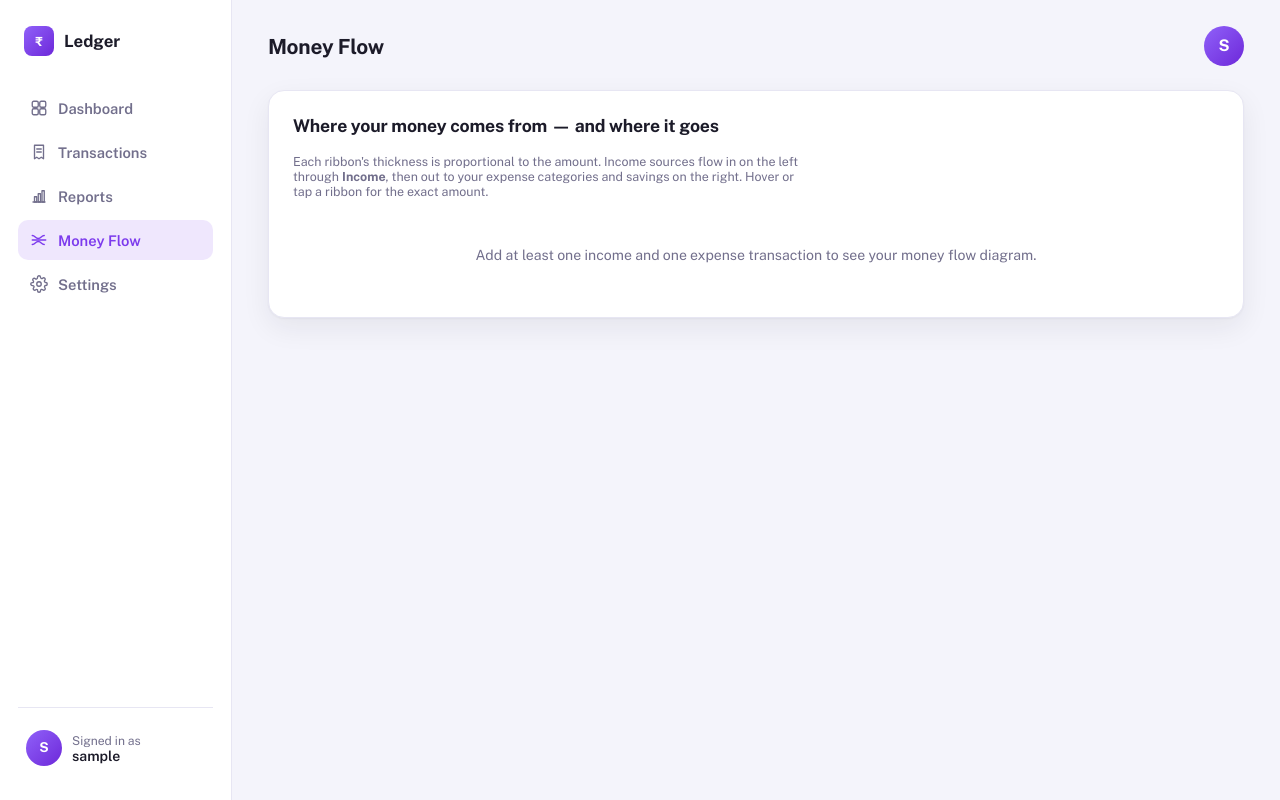
After one commit to rethinavelpandian25-ops/expense-tracker, a Flask app: page /money-flow in a window 1280 px wide. The commit adds this page. Run offline with Flask 3, Linux system fonts and the light colour scheme; the visitor is signed in with stand-in values (Sample User, id 1); data that the repository does not hold is empty.

Commit message:
Add files via upload

```diff
--- a/app.py
+++ b/app.py
@@ -197,6 +197,20 @@ def reports_page():
         theme=current_user.theme or DEFAULT_THEME,
         appearance=current_user.appearance or DEFAULT_APPEARANCE,
         active_nav="charts",
+    )
+
+
+@app.route("/money-flow", methods=["GET"])
+@login_required
+def money_flow_page():
+    return render_template(
+        "money_flow.html",
+        username=current_user.username,
+        email=current_user.email,
+        profile_pic=current_user.profile_pic,
+        theme=current_user.theme or DEFAULT_THEME,
+        appearance=current_user.appearance or DEFAULT_APPEARANCE,
+        active_nav="money_flow",
     )
 
 
@@ -560,6 +574,35 @@ def api_insights():
     return jsonify(result)
 
 
+@app.route("/api/money-flow", methods=["GET"])
+@login_required
+def api_money_flow():
+    # Totals by category, split by income vs. expense — everything the
+    # Money Flow (Sankey) diagram needs to draw income sources flowing
+    # into "Income" and back out to expense categories + savings.
+    txns = Transaction.query.filter_by(user_id=current_user.id).all()
+
+    income_by_category = {}
+    expense_by_category = {}
+    total_income = 0.0
+    total_expense = 0.0
+    for t in txns:
+        if t.type == "income":
+            income_by_category[t.category] = income_by_category.get(t.category, 0) + t.amount
+            total_income += t.amount
+        else:
+            expense_by_category[t.category] = expense_by_category.get(t.category, 0) + t.amount
+            total_expense += t.amount
+
+    return jsonify({
+        "income_by_category": income_by_category,
+        "expense_by_category": expense_by_category,
+        "total_income": round(total_income, 2),
+        "total_expense": round(total_expense, 2),
+        "savings": round(total_income - total_expense, 2),
+    })
+
+
 # ---------------------------------------------------------------------------
 # Flask-Login calls this whenever @login_required blocks an unauthenticated
 # request. Without this override it always redirects to the login page,
--- a/static/css/style.css
+++ b/static/css/style.css
@@ -585,6 +585,70 @@ button:focus-visible, input:focus-visible, select:focus-visible, a:focus-visible
 .chart-box { position: relative; height: 240px; }
 .chart-box canvas { max-width: 100%; }
 
+/* --------------------------------------------------------------------------
+   Money Flow page: hand-built SVG Sankey diagram
+   -------------------------------------------------------------------------- */
+.sankey-caption { margin-bottom: 18px; max-width: 68ch; }
+
+.sankey-wrap {
+  position: relative;
+  width: 100%;
+  overflow-x: auto;
+}
+
+.sankey-svg {
+  width: 100%;
+  height: auto;
+  min-width: 640px; /* below this, horizontal scroll takes over rather than squashing labels unreadable */
+  display: block;
+}
+
+.sankey-node { transition: filter 0.15s ease; }
+.sankey-node:hover { filter: brightness(1.1); }
+
+.sankey-link {
+  cursor: pointer;
+  transition: fill-opacity 0.15s ease;
+}
+.sankey-link:hover, .sankey-link.is-active { fill-opacity: 0.75 !important; }
+
+.sankey-label {
+  font-family: var(--font-body);
+  font-size: 13px;
+  font-weight: 600;
+}
+
+.sankey-sublabel {
+  font-family: var(--font-mono);
+  font-size: 11px;
+}
+
+.sankey-hub-label {
+  font-family: var(--font-body);
+  font-size: 13px;
+  font-weight: 700;
+}
+
+.sankey-tooltip {
+  position: absolute;
+  top: 0;
+  left: 0;
+  background: var(--ink);
+  color: var(--bg);
+  padding: 8px 12px;
+  border-radius: 8px;
+  font-size: 0.8rem;
+  line-height: 1.4;
+  pointer-events: none;
+  opacity: 0;
+  transform: translateY(4px);
+  transition: opacity 0.15s ease, transform 0.15s ease;
+  white-space: nowrap;
+  z-index: 5;
+  box-shadow: var(--shadow);
+}
+.sankey-tooltip.show { opacity: 1; transform: translateY(0); }
+
 /* Reports panel */
 .reports-grid {
   display: grid;
@@ -1013,6 +1077,20 @@ table.txn-table { width: 100%; border-collapse: collapse; }
    -------------------------------------------------------------------------- */
 .page-title { font-size: 1.3rem; font-weight: 700; }
 
+/* Dashboard's greeting header — avatar stacked above "Hi, Name!", replacing
+   the plain "Dashboard" title + top-right avatar used on other pages. */
+.dashboard-greeting {
+  display: flex;
+  flex-direction: column;
+  align-items: flex-start;
+  gap: 10px;
+  text-decoration: none;
+  color: inherit;
+  width: fit-content;
+}
+.dashboard-greeting:hover .avatar { filter: brightness(1.05); }
+.dashboard-greeting .greeting-text { font-size: 1.3rem; font-weight: 700; color: var(--ink); }
+
 /* --------------------------------------------------------------------------
    Password show/hide toggle — used on login, signup, and Settings
    -------------------------------------------------------------------------- */
@@ -1245,7 +1323,7 @@ table.txn-table { width: 100%; border-collapse: collapse; }
 .mobile-bottom-nav button, .mobile-bottom-nav a {
   border: none;
   background: none;
-  padding: 9px 14px;
+  padding: 9px 10px;
   border-radius: 10px;
   cursor: pointer;
   color: var(--muted);
--- /dev/null
+++ b/static/js/money-flow.js
@@ -0,0 +1,305 @@
+// ---------------------------------------------------------------------------
+// Hand-built Sankey diagram — no chart library dependency by design. A
+// three-column flow (income sources -> "Income" hub -> expense categories +
+// savings) is simple enough to lay out directly, and after a CDN chart
+// plugin (jspdf-autotable) turned out to be an unreliable dependency in
+// this project before, a self-contained implementation is the safer bet
+// for something this central to the page.
+// ---------------------------------------------------------------------------
+
+const MAX_INCOME_NODES = 5;   // top N income categories; rest collapse into "Other income"
+const MAX_EXPENSE_NODES = 7;  // top N expense categories; rest collapse into "Other expenses"
+
+const account = window.LEDGER_USER || { username: "", profile_pic: null };
+
+const currency = (n) =>
+  "₹" + Number(n).toLocaleString("en-IN", { minimumFractionDigits: 2, maximumFractionDigits: 2 });
+
+const cssVar = (name) => getComputedStyle(document.documentElement).getPropertyValue(name).trim();
+
+document.addEventListener("DOMContentLoaded", () => {
+  renderAvatars();
+  loadMoneyFlow();
+});
+
+function renderAvatars() {
+  const avatarBtn = document.getElementById("avatarBtn");
+  const sidebarAvatar = document.getElementById("sidebarAvatar");
+  [avatarBtn, sidebarAvatar].forEach((el) => {
+    if (!el) return;
+    if (account.profile_pic) {
+      el.innerHTML = `<img src="${account.profile_pic}" alt="Profile photo" />`;
+    } else {
+      el.textContent = (account.username || "?").charAt(0).toUpperCase();
+    }
+  });
+}
+
+async function apiFetch(url, options = {}) {
+  const res = await fetch(url, {
+    headers: { "Content-Type": "application/json" },
+    ...options,
+  });
+  if (res.status === 401) {
+    window.location.href = "/login";
+    throw new Error("Not authenticated");
+  }
+  const data = await res.json();
+  if (!res.ok) throw new Error(data.error || "Request failed");
+  return data;
+}
+
+async function loadMoneyFlow() {
+  try {
+    const data = await apiFetch("/api/money-flow");
+    renderMoneyFlow(data);
+  } catch (err) {
+    document.getElementById("sankeyEmptyState").style.display = "block";
+    document.getElementById("sankeyEmptyState").textContent = "Couldn't load your money flow right now — try refreshing the page.";
+  }
+}
+
+// Collapses long tails of small categories into a single "Other" bucket so
+// the diagram stays readable regardless of how many categories someone has.
+function topCategoriesWithOther(byCategory, maxNodes, otherLabel) {
+  const entries = Object.entries(byCategory).filter(([, v]) => v > 0).sort((a, b) => b[1] - a[1]);
+  if (entries.length <= maxNodes) {
+    return entries.map(([id, value]) => ({ id, value }));
+  }
+  const top = entries.slice(0, maxNodes - 1).map(([id, value]) => ({ id, value }));
+  const otherTotal = entries.slice(maxNodes - 1).reduce((s, [, v]) => s + v, 0);
+  if (otherTotal > 0) top.push({ id: otherLabel, value: otherTotal });
+  return top;
+}
+
+function renderMoneyFlow(data) {
+  const incomeEntries = topCategoriesWithOther(data.income_by_category, MAX_INCOME_NODES, "Other income");
+  const expenseEntries = topCategoriesWithOther(data.expense_by_category, MAX_EXPENSE_NODES, "Other expenses");
+  const savings = data.savings;
+
+  const emptyState = document.getElementById("sankeyEmptyState");
+  const wrap = document.getElementById("sankeyWrap");
+  const shortfallNote = document.getElementById("shortfallNote");
+
+  if (!incomeEntries.length || !expenseEntries.length) {
+    emptyState.style.display = "block";
+    wrap.style.display = "none";
+    shortfallNote.style.display = "none";
+    return;
+  }
+
+  emptyState.style.display = "none";
+  wrap.style.display = "block";
+
+  if (savings <= 0) {
+    shortfallNote.style.display = "block";
+    shortfallNote.textContent = savings < 0
+      ? `You've spent ${currency(Math.abs(savings))} more than you've earned so far, so there's no surplus flowing to savings yet — the diagram shows income flowing entirely to expenses.`
+      : `Income and expenses are exactly balanced — there's no surplus flowing to savings yet.`;
+  } else {
+    shortfallNote.style.display = "none";
+  }
+
+  drawSankey(incomeEntries, expenseEntries, Math.max(0, savings));
+}
+
+// ---------------------------------------------------------------------------
+// Layout
+// ---------------------------------------------------------------------------
+function layoutColumn(nodes, height, gap) {
+  const total = nodes.reduce((s, n) => s + n.value, 0) || 1;
+  const totalGap = gap * Math.max(0, nodes.length - 1);
+  const avail = Math.max(0, height - totalGap);
+  let y = 0;
+  nodes.forEach((n) => {
+    const h = Math.max(6, (n.value / total) * avail);
+    n.y0 = y;
+    n.y1 = y + h;
+    y += h + gap;
+  });
+  return nodes;
+}
+
+// Divides `height` into slots proportional to each node's value, in the
+// given order, with no gaps — used for the two edges of the "Income" hub,
+// whose incoming/outgoing totals must exactly match its own height.
+function layoutSlots(nodesInOrder, totalValue, height) {
+  let y = 0;
+  return nodesInOrder.map((n) => {
+    const h = totalValue > 0 ? (n.value / totalValue) * height : 0;
+    const slot = { y0: y, y1: y + h };
+    y += h;
+    return slot;
+  });
+}
+
+const INCOME_PALETTE = ["#2563eb", "#0ea5e9", "#0d9488", "#6366f1", "#0891b2", "#64748b"];
+const EXPENSE_PALETTE = ["#dc2626", "#f97316", "#d946ef", "#e11d48", "#c2410c", "#a855f7", "#ef4444", "#f43f5e"];
+const SAVINGS_COLOR = "#16a34a";
+
+function buildSankeyModel(incomeEntries, expenseEntries, savings, width, height) {
+  const gap = 8;
+  const nodeWidth = 14;
+  const totalIncome = incomeEntries.reduce((s, n) => s + n.value, 0);
+
+  const leftNodes = incomeEntries.map((n, i) => ({ ...n, color: INCOME_PALETTE[i % INCOME_PALETTE.length] }))
+    .sort((a, b) => b.value - a.value);
+  layoutColumn(leftNodes, height, gap);
+
+  const rightRaw = expenseEntries.map((n, i) => ({ ...n, color: EXPENSE_PALETTE[i % EXPENSE_PALETTE.length] }));
+  if (savings > 0) rightRaw.push({ id: "Savings", value: savings, color: SAVINGS_COLOR, isSavings: true });
+  const rightNodes = rightRaw.sort((a, b) => b.value - a.value);
+  layoutColumn(rightNodes, height, gap);
+
+  const leftSlots = layoutSlots(leftNodes, totalIncome, height);
+  const rightSlots = layoutSlots(rightNodes, totalIncome, height);
+
+  const leftX = 0;
+  const rightX = width - nodeWidth;
+  const midX = width / 2;
+  const incomeNode = { id: "Income", value: totalIncome, x: midX - nodeWidth / 2, y0: 0, y1: height };
+
+  const links = [];
+  leftNodes.forEach((n, i) => {
+    links.push({
+      x0: leftX + nodeWidth, x1: incomeNode.x,
+      y0top: n.y0, y0bot: n.y1,
+      y1top: leftSlots[i].y0, y1bot: leftSlots[i].y1,
+      color: n.color, label: n.id, value: n.value,
+    });
+  });
+  rightNodes.forEach((n, i) => {
+    links.push({
+      x0: incomeNode.x + nodeWidth, x1: rightX,
+      y0top: rightSlots[i].y0, y0bot: rightSlots[i].y1,
+      y1top: n.y0, y1bot: n.y1,
+      color: n.color, label: n.id, value: n.value,
+    });
+  });
+
+  return { leftNodes, rightNodes, incomeNode, links, leftX, rightX, nodeWidth, totalIncome };
+}
+
+// ---------------------------------------------------------------------------
+// SVG rendering
+// ---------------------------------------------------------------------------
+const SVG_NS = "http://www.w3.org/2000/svg";
+
+function svgEl(tag, attrs) {
+  const el = document.createElementNS(SVG_NS, tag);
+  Object.entries(attrs || {}).forEach(([k, v]) => el.setAttribute(k, v));
+  return el;
+}
+
+function linkPath(l) {
+  const midX = (l.x0 + l.x1) / 2;
+  return `M${l.x0},${l.y0top} C${midX},${l.y0top} ${midX},${l.y1top} ${l.x1},${l.y1top} ` +
+    `L${l.x1},${l.y1bot} C${midX},${l.y1bot} ${midX},${l.y0bot} ${l.x0},${l.y0bot} Z`;
+}
+
+function drawSankey(incomeEntries, expenseEntries, savings) {
+  const svg = document.getElementById("sankeySvg");
+  const tooltip = document.getElementById("sankeyTooltip");
+  svg.innerHTML = "";
+
+  const width = 960;
+  const height = Math.max(420, (incomeEntries.length + expenseEntries.length + (savings > 0 ? 1 : 0)) * 26);
+  svg.setAttribute("viewBox", `0 0 ${width} ${height + 24}`);
+
+  const model = buildSankeyModel(incomeEntries, expenseEntries, savings, width, height);
+  const g = svgEl("g", { transform: "translate(0,12)" });
+  svg.appendChild(g);
+
+  const inkColor = cssVar("--ink");
+  const mutedColor = cssVar("--muted");
+
+  // Links (drawn first so nodes sit on top)
+  model.links.forEach((l) => {
+    const path = svgEl("path", {
+      d: linkPath(l),
+      fill: l.color,
+      "fill-opacity": "0.45",
+      class: "sankey-link",
+    });
+    path.addEventListener("mouseenter", (e) => showTooltip(e, l.label, l.value, path));
+    path.addEventListener("mousemove", (e) => positionTooltip(e));
+    path.addEventListener("mouseleave", () => hideTooltip(path));
+    path.addEventListener("click", (e) => showTooltip(e, l.label, l.value, path)); // tap support on touch devices
+    g.appendChild(path);
+  });
+
+  // Left nodes (income sources)
+  model.leftNodes.forEach((n) => {
+    g.appendChild(svgEl("rect", {
+      x: model.leftX, y: n.y0, width: model.nodeWidth, height: Math.max(1, n.y1 - n.y0),
+      rx: 3, fill: n.color, class: "sankey-node",
+    }));
+    const label = svgEl("text", {
+      x: model.leftX + model.nodeWidth + 8, y: (n.y0 + n.y1) / 2,
+      "dominant-baseline": "middle", class: "sankey-label", fill: inkColor,
+    });
+    label.textContent = `${n.id}`;
+    g.appendChild(label);
+    const sub = svgEl("text", {
+      x: model.leftX + model.nodeWidth + 8, y: (n.y0 + n.y1) / 2 + 14,
+      "dominant-baseline": "middle", class: "sankey-sublabel", fill: mutedColor,
+    });
+    sub.textContent = currency(n.value);
+    g.appendChild(sub);
+  });
+
+  // Income hub
+  g.appendChild(svgEl("rect", {
+    x: model.incomeNode.x, y: 0, width: model.nodeWidth, height: Math.max(1, height),
+    rx: 3, fill: cssVar("--primary"), class: "sankey-node",
+  }));
+  const hubLabel = svgEl("text", {
+    x: model.incomeNode.x + model.nodeWidth / 2, y: -10,
+    "text-anchor": "middle", class: "sankey-hub-label", fill: inkColor,
+  });
+  hubLabel.textContent = "Income";
+  g.appendChild(hubLabel);
+
+  // Right nodes (expenses + savings)
+  model.rightNodes.forEach((n) => {
+    g.appendChild(svgEl("rect", {
+      x: model.rightX, y: n.y0, width: model.nodeWidth, height: Math.max(1, n.y1 - n.y0),
+      rx: 3, fill: n.color, class: "sankey-node",
+    }));
+    const label = svgEl("text", {
+      x: model.rightX - 8, y: (n.y0 + n.y1) / 2,
+      "text-anchor": "end", "dominant-baseline": "middle", class: "sankey-label", fill: inkColor,
+    });
+    label.textContent = n.isSavings ? "Savings" : n.id;
+    g.appendChild(label);
+    const sub = svgEl("text", {
+      x: model.rightX - 8, y: (n.y0 + n.y1) / 2 + 14,
+      "text-anchor": "end", "dominant-baseline": "middle", class: "sankey-sublabel", fill: mutedColor,
+    });
+    sub.textContent = currency(n.value);
+    g.appendChild(sub);
+  });
+
+  function showTooltip(e, label, value, el) {
+    document.querySelectorAll(".sankey-link.is-active").forEach((p) => p.classList.remove("is-active"));
+    el.classList.add("is-active");
+    tooltip.innerHTML = `<strong>${escapeHtml(label)}</strong><br>${currency(value)}`;
+    tooltip.classList.add("show");
+    positionTooltip(e);
+  }
+  function positionTooltip(e) {
+    const wrapRect = document.getElementById("sankeyWrap").getBoundingClientRect();
+    tooltip.style.left = `${e.clientX - wrapRect.left + 14}px`;
+    tooltip.style.top = `${e.clientY - wrapRect.top + 14}px`;
+  }
+  function hideTooltip(el) {
+    el.classList.remove("is-active");
+    tooltip.classList.remove("show");
+  }
+}
+
+function escapeHtml(str) {
+  const div = document.createElement("div");
+  div.textContent = str || "";
+  return div.innerHTML;
+}
--- a/templates/_icons.html
+++ b/templates/_icons.html
@@ -40,5 +40,7 @@
 <svg class="icon" viewBox="0 0 24 24" fill="none" stroke="currentColor" stroke-width="1.8" stroke-linecap="round" stroke-linejoin="round"><polyline points="23 6 13.5 15.5 8.5 10.5 1 18"/><polyline points="17 6 23 6 23 12"/></svg>
 {%- elif name == 'lightbulb' -%}
 <svg class="icon" viewBox="0 0 24 24" fill="none" stroke="currentColor" stroke-width="1.8" stroke-linecap="round" stroke-linejoin="round"><path d="M9 18h6"/><path d="M10 22h4"/><path d="M12 2a7 7 0 00-4 12.7c.6.5 1 1.3 1 2.3h6c0-1 .4-1.8 1-2.3A7 7 0 0012 2z"/></svg>
+{%- elif name == 'flow' -%}
+<svg class="icon" viewBox="0 0 24 24" fill="none" stroke="currentColor" stroke-width="1.8" stroke-linecap="round" stroke-linejoin="round"><path d="M3 6c4 0 4 4 8 4s4-4 8-4"/><path d="M3 12h18"/><path d="M3 18c4 0 4-4 8-4s4 4 8 4"/></svg>
 {%- endif -%}
 {%- endmacro %}
--- a/templates/app_shell.html
+++ b/templates/app_shell.html
@@ -51,11 +51,15 @@
         <a class="nav-link {{ 'active' if active_nav == 'charts' }}" href="/reports">
           {{ icon('reports') }}<span>Reports</span>
         </a>
+        <a class="nav-link {{ 'active' if active_nav == 'money_flow' }}" href="/money-flow">
+          {{ icon('flow') }}<span>Money Flow</span>
+        </a>
         <a class="nav-link {{ 'active' if active_nav == 'settings' }}" href="/settings">
           {{ icon('settings') }}<span>Settings</span>
         </a>
       </nav>
 
+      {% block sidebar_footer %}
       <div class="sidebar-footer">
         <a class="profile-summary" href="/settings">
           <span class="avatar avatar-sm" id="sidebarAvatar"></span>
@@ -65,6 +69,7 @@
           </span>
         </a>
       </div>
+      {% endblock %}
     </aside>
 
     <main class="main">
--- /dev/null
+++ b/templates/money_flow.html
@@ -0,0 +1,46 @@
+{% extends "app_shell.html" %}
+{% from "_icons.html" import icon %}
+{% block title %}Money Flow — Ledger{% endblock %}
+
+{% block main_content %}
+  <header class="topbar">
+    <h1 class="page-title">Money Flow</h1>
+    <div class="topbar-actions">
+      <a class="avatar" id="avatarBtn" href="/settings" title="Settings" aria-label="Open settings"></a>
+    </div>
+  </header>
+
+  <section class="panel" id="moneyFlowPanel">
+    <div class="panel-header">
+      <h2>Where your money comes from — and where it goes</h2>
+    </div>
+    <p class="field-hint sankey-caption">
+      Each ribbon's thickness is proportional to the amount. Income sources flow in on the
+      left through <strong>Income</strong>, then out to your expense categories and savings
+      on the right. Hover or tap a ribbon for the exact amount.
+    </p>
+
+    <div class="sankey-wrap" id="sankeyWrap">
+      <svg id="sankeySvg" class="sankey-svg" viewBox="0 0 960 520" preserveAspectRatio="xMidYMid meet"></svg>
+      <div class="sankey-tooltip" id="sankeyTooltip"></div>
+    </div>
+
+    <p class="field-hint" id="shortfallNote" style="display:none;"></p>
+
+    <div class="empty-state" id="sankeyEmptyState" style="display:none;">
+      Add at least one income and one expense transaction to see your money flow diagram.
+    </div>
+  </section>
+{% endblock %}
+
+{% block mobile_nav %}
+  <a href="/dashboard#overview" data-target="overview" title="Dashboard" aria-label="Dashboard">{{ icon('dashboard') }}</a>
+  <a href="/transactions" title="Transactions" aria-label="Transactions">{{ icon('transactions') }}</a>
+  <a href="/reports" title="Reports" aria-label="Reports">{{ icon('reports') }}</a>
+  <a href="/money-flow" class="active" title="Money Flow" aria-label="Money Flow">{{ icon('flow') }}</a>
+  <a href="/settings" title="Settings" aria-label="Settings">{{ icon('settings') }}</a>
+{% endblock %}
+
+{% block extra_scripts %}
+  <script src="{{ url_for('static', filename='js/money-flow.js') }}"></script>
+{% endblock %}
--- a/templates/reports.html
+++ b/templates/reports.html
@@ -109,6 +109,7 @@
   <a href="/dashboard#overview" data-target="overview" title="Dashboard" aria-label="Dashboard">{{ icon('dashboard') }}</a>
   <a href="/transactions" title="Transactions" aria-label="Transactions">{{ icon('transactions') }}</a>
   <a href="/reports" class="active" title="Reports" aria-label="Reports">{{ icon('reports') }}</a>
+  <a href="/money-flow" title="Money Flow" aria-label="Money Flow">{{ icon('flow') }}</a>
   <a href="/settings" title="Settings" aria-label="Settings">{{ icon('settings') }}</a>
 {% endblock %}
 
--- a/templates/settings.html
+++ b/templates/settings.html
@@ -93,6 +93,7 @@
   <a href="/dashboard#overview" data-target="overview" title="Dashboard" aria-label="Dashboard">{{ icon('dashboard') }}</a>
   <a href="/transactions" title="Transactions" aria-label="Transactions">{{ icon('transactions') }}</a>
   <a href="/reports" title="Reports" aria-label="Reports">{{ icon('reports') }}</a>
+  <a href="/money-flow" title="Money Flow" aria-label="Money Flow">{{ icon('flow') }}</a>
   <a href="/settings" class="active" title="Settings" aria-label="Settings">{{ icon('settings') }}</a>
 {% endblock %}
 
--- a/templates/transactions.html
+++ b/templates/transactions.html
@@ -110,6 +110,7 @@
   <a href="/transactions" class="active" title="Transactions" aria-label="Transactions">{{ icon('transactions') }}</a>
   <button class="add-fab" id="mobileAddBtn" title="Add transaction" aria-label="Add transaction">{{ icon('plus') }}</button>
   <a href="/reports" title="Reports" aria-label="Reports">{{ icon('reports') }}</a>
+  <a href="/money-flow" title="Money Flow" aria-label="Money Flow">{{ icon('flow') }}</a>
   <a href="/settings" title="Settings" aria-label="Settings">{{ icon('settings') }}</a>
 {% endblock %}
 
```
Also changed, not shown: templates/dashboard.html (+8 -5 lines).
